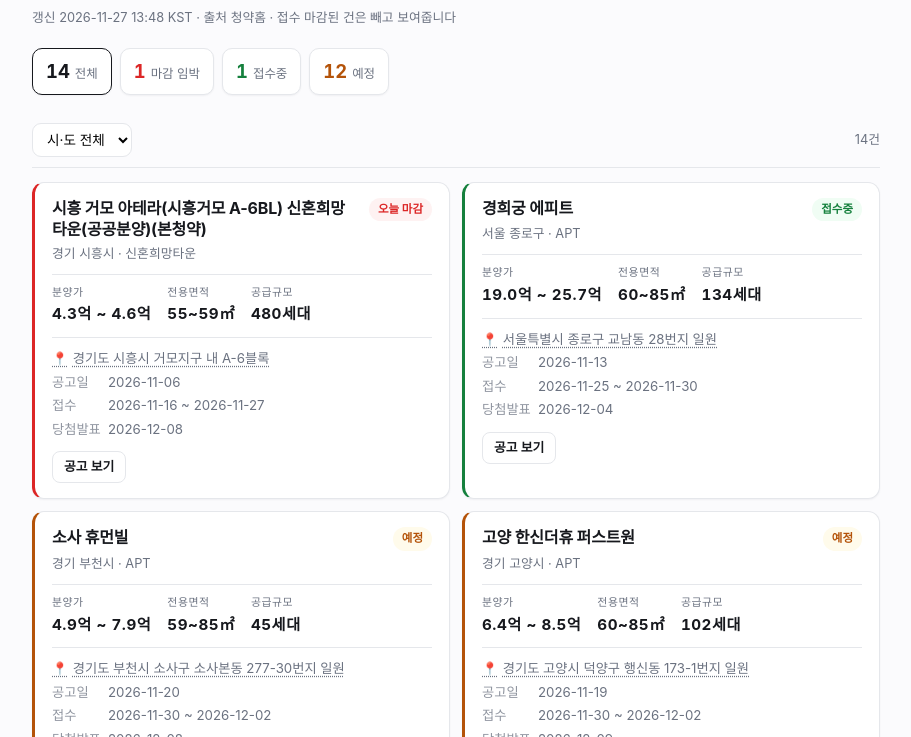
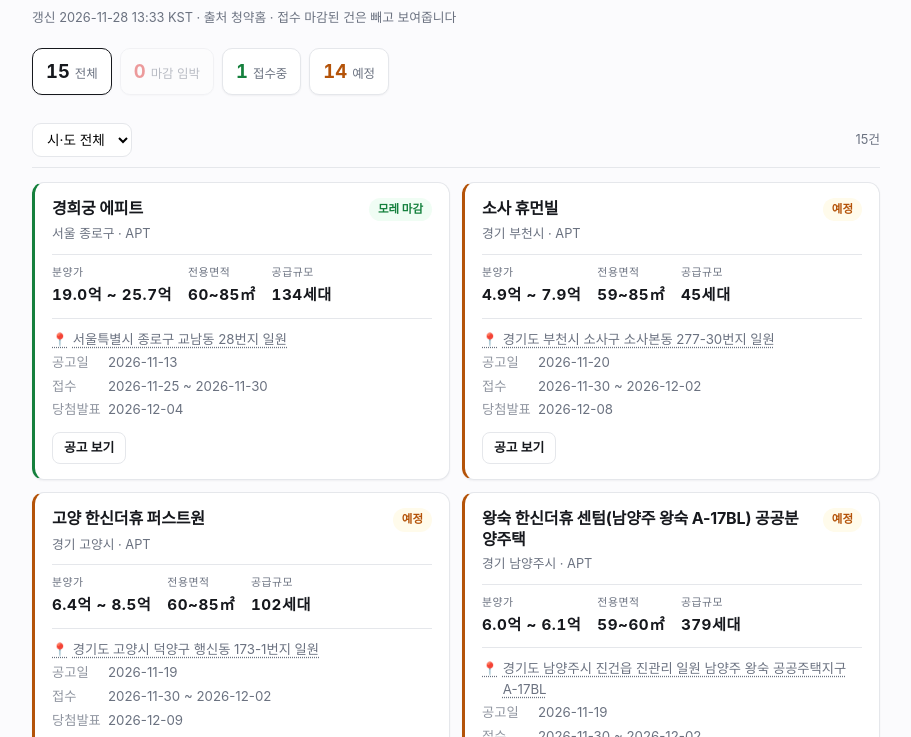
Before and after one commit to Jung-Yunho/cheongyak-alert, a plain HTML site: page docs/index.html in a window 1280 px wide. Shown: the part 63-800 px from the top of the page, without its empty margins (184-1095 px from the left). Drawn offline with Linux system fonts and the light colour scheme.

Commit message:
청약 갱신 2026-11-28 13:33

```diff
--- a/docs/index.html
+++ b/docs/index.html
@@ -117,16 +117,15 @@
 </style>
 <div class="wrap">
 <h1>청약 알림</h1>
-<div class="sub">갱신 2026-11-27 13:48 KST · 출처 청약홈 · 접수 마감된 건은 빼고 보여줍니다</div>
-<div class="stats"><button type="button" class="stat " data-status=""><b>14</b><span>전체</span></button><button type="button" class="stat s-urgent" data-status="urgent"><b>1</b><span>마감 임박</span></button><button type="button" class="stat s-open" data-status="open"><b>1</b><span>접수중</span></button><button type="button" class="stat s-soon" data-status="soon"><b>12</b><span>예정</span></button></div>
+<div class="sub">갱신 2026-11-28 13:33 KST · 출처 청약홈 · 접수 마감된 건은 빼고 보여줍니다</div>
+<div class="stats"><button type="button" class="stat " data-status=""><b>15</b><span>전체</span></button><button type="button" class="stat s-urgent" data-status="urgent"><b>0</b><span>마감 임박</span></button><button type="button" class="stat s-open" data-status="open"><b>1</b><span>접수중</span></button><button type="button" class="stat s-soon" data-status="soon"><b>14</b><span>예정</span></button></div>
 <div class="filter">
   <select id="sido"><option value="">시·도 전체</option></select>
   <select id="gugun"><option value="">시·군·구 전체</option></select>
   <span id="cnt"></span>
 </div>
 <div class="list">
-<div class="card urgent" data-status="urgent" data-sido="경기" data-gugun="시흥시"><div class="head"><div class="name">시흥 거모 아테라(시흥거모 A-6BL) 신혼희망타운(공공분양)(본청약)</div><span class="tag t-urgent">오늘 마감</span></div><div class="where">경기 시흥시 · 신혼희망타운</div><div class="key"><div>분양가<strong>4.3억 ~ 4.6억</strong></div><div>전용면적<strong>55~59㎡</strong></div><div>공급규모<strong>480세대</strong></div></div><div class="rows"><p><a class="map" href="https://map.naver.com/p/search/%EA%B2%BD%EA%B8%B0%EB%8F%84%20%EC%8B%9C%ED%9D%A5%EC%8B%9C%20%EA%B1%B0%EB%AA%A8%EC%A7%80%EA%B5%AC" target="_blank" rel="noopener" title="네이버 지도에서 보기"><span class="pin" aria-hidden="true">📍</span><span>경기도 시흥시 거모지구 내 A-6블록</span></a></p><p><span class="k">공고일</span>2026-11-06</p><p><span class="k">접수</span>2026-11-16 ~ 2026-11-27</p><p><span class="k">당첨발표</span>2026-12-08</p></div><a class="notice" href="https://www.applyhome.co.kr/ai/aia/selectAPTLttotPblancDetail.do?houseManageNo=2026820015&amp;pblancNo=2026820015" target="_blank" rel="noopener">공고 보기</a></div>
-<div class="card open" data-status="open" data-sido="서울" data-gugun="종로구"><div class="head"><div class="name">경희궁 에피트</div><span class="tag t-open">접수중</span></div><div class="where">서울 종로구 · APT</div><div class="key"><div>분양가<strong>19.0억 ~ 25.7억</strong></div><div>전용면적<strong>60~85㎡</strong></div><div>공급규모<strong>134세대</strong></div></div><div class="rows"><p><a class="map" href="https://map.naver.com/p/search/%EC%84%9C%EC%9A%B8%ED%8A%B9%EB%B3%84%EC%8B%9C%20%EC%A2%85%EB%A1%9C%EA%B5%AC%20%EA%B5%90%EB%82%A8%EB%8F%99%2028%EB%B2%88%EC%A7%80" target="_blank" rel="noopener" title="네이버 지도에서 보기"><span class="pin" aria-hidden="true">📍</span><span>서울특별시 종로구 교남동 28번지 일원</span></a></p><p><span class="k">공고일</span>2026-11-13</p><p><span class="k">접수</span>2026-11-25 ~ 2026-11-30</p><p><span class="k">당첨발표</span>2026-12-04</p></div><a class="notice" href="https://www.applyhome.co.kr/ai/aia/selectAPTLttotPblancDetail.do?houseManageNo=2026000505&amp;pblancNo=2026000505" target="_blank" rel="noopener">공고 보기</a></div>
+<div class="card open" data-status="open" data-sido="서울" data-gugun="종로구"><div class="head"><div class="name">경희궁 에피트</div><span class="tag t-open">모레 마감</span></div><div class="where">서울 종로구 · APT</div><div class="key"><div>분양가<strong>19.0억 ~ 25.7억</strong></div><div>전용면적<strong>60~85㎡</strong></div><div>공급규모<strong>134세대</strong></div></div><div class="rows"><p><a class="map" href="https://map.naver.com/p/search/%EC%84%9C%EC%9A%B8%ED%8A%B9%EB%B3%84%EC%8B%9C%20%EC%A2%85%EB%A1%9C%EA%B5%AC%20%EA%B5%90%EB%82%A8%EB%8F%99%2028%EB%B2%88%EC%A7%80" target="_blank" rel="noopener" title="네이버 지도에서 보기"><span class="pin" aria-hidden="true">📍</span><span>서울특별시 종로구 교남동 28번지 일원</span></a></p><p><span class="k">공고일</span>2026-11-13</p><p><span class="k">접수</span>2026-11-25 ~ 2026-11-30</p><p><span class="k">당첨발표</span>2026-12-04</p></div><a class="notice" href="https://www.applyhome.co.kr/ai/aia/selectAPTLttotPblancDetail.do?houseManageNo=2026000505&amp;pblancNo=2026000505" target="_blank" rel="noopener">공고 보기</a></div>
 <div class="card soon" data-status="soon" data-sido="경기" data-gugun="부천시"><div class="head"><div class="name">소사 휴먼빌</div><span class="tag t-soon">예정</span></div><div class="where">경기 부천시 · APT</div><div class="key"><div>분양가<strong>4.9억 ~ 7.9억</strong></div><div>전용면적<strong>59~85㎡</strong></div><div>공급규모<strong>45세대</strong></div></div><div class="rows"><p><a class="map" href="https://map.naver.com/p/search/%EA%B2%BD%EA%B8%B0%EB%8F%84%20%EB%B6%80%EC%B2%9C%EC%8B%9C%20%EC%86%8C%EC%82%AC%EA%B5%AC%20%EC%86%8C%EC%82%AC%EB%B3%B8%EB%8F%99%20277-30%EB%B2%88%EC%A7%80" target="_blank" rel="noopener" title="네이버 지도에서 보기"><span class="pin" aria-hidden="true">📍</span><span>경기도 부천시 소사구 소사본동 277-30번지 일원</span></a></p><p><span class="k">공고일</span>2026-11-20</p><p><span class="k">접수</span>2026-11-30 ~ 2026-12-02</p><p><span class="k">당첨발표</span>2026-12-08</p></div><a class="notice" href="https://www.applyhome.co.kr/ai/aia/selectAPTLttotPblancDetail.do?houseManageNo=2026000591&amp;pblancNo=2026000591" target="_blank" rel="noopener">공고 보기</a></div>
 <div class="card soon" data-status="soon" data-sido="경기" data-gugun="고양시"><div class="head"><div class="name">고양 한신더휴 퍼스트원</div><span class="tag t-soon">예정</span></div><div class="where">경기 고양시 · APT</div><div class="key"><div>분양가<strong>6.4억 ~ 8.5억</strong></div><div>전용면적<strong>60~85㎡</strong></div><div>공급규모<strong>102세대</strong></div></div><div class="rows"><p><a class="map" href="https://map.naver.com/p/search/%EA%B2%BD%EA%B8%B0%EB%8F%84%20%EA%B3%A0%EC%96%91%EC%8B%9C%20%EB%8D%95%EC%96%91%EA%B5%AC%20%ED%96%89%EC%8B%A0%EB%8F%99%20173-1%EB%B2%88%EC%A7%80" target="_blank" rel="noopener" title="네이버 지도에서 보기"><span class="pin" aria-hidden="true">📍</span><span>경기도 고양시 덕양구 행신동 173-1번지 일원</span></a></p><p><span class="k">공고일</span>2026-11-19</p><p><span class="k">접수</span>2026-11-30 ~ 2026-12-02</p><p><span class="k">당첨발표</span>2026-12-09</p></div><a class="notice" href="https://www.applyhome.co.kr/ai/aia/selectAPTLttotPblancDetail.do?houseManageNo=2026000585&amp;pblancNo=2026000585" target="_blank" rel="noopener">공고 보기</a></div>
 <div class="card soon" data-status="soon" data-sido="경기" data-gugun="남양주시"><div class="head"><div class="name">왕숙 한신더휴 센텀(남양주 왕숙 A-17BL) 공공분양주택</div><span class="tag t-soon">예정</span></div><div class="where">경기 남양주시 · APT</div><div class="key"><div>분양가<strong>6.0억 ~ 6.1억</strong></div><div>전용면적<strong>59~60㎡</strong></div><div>공급규모<strong>379세대</strong></div></div><div class="rows"><p><a class="map" href="https://map.naver.com/p/search/%EA%B2%BD%EA%B8%B0%EB%8F%84%20%EB%82%A8%EC%96%91%EC%A3%BC%EC%8B%9C%20%EC%A7%84%EA%B1%B4%EC%9D%8D" target="_blank" rel="noopener" title="네이버 지도에서 보기"><span class="pin" aria-hidden="true">📍</span><span>경기도 남양주시 진건읍 진관리 일원 남양주 왕숙 공공주택지구 A-17BL</span></a></p><p><span class="k">공고일</span>2026-11-19</p><p><span class="k">접수</span>2026-11-30 ~ 2026-12-02</p><p><span class="k">당첨발표</span>2026-12-08</p></div><a class="notice" href="https://www.applyhome.co.kr/ai/aia/selectAPTLttotPblancDetail.do?houseManageNo=2026000575&amp;pblancNo=2026000575" target="_blank" rel="noopener">공고 보기</a></div>
@@ -138,6 +137,8 @@
 <div class="card soon" data-status="soon" data-sido="경기" data-gugun="수원시"><div class="head"><div class="name">한화포레나 영흥숲(4차)</div><span class="tag t-soon">예정</span></div><div class="where">경기 수원시 · 무순위</div><div class="key"><div>분양가<strong>5.1억 ~ 5.8억</strong></div><div>전용면적<strong>67~69㎡</strong></div><div>공급규모<strong>2세대</strong></div></div><div class="rows"><p><a class="map" href="https://map.naver.com/p/search/%EA%B2%BD%EA%B8%B0%EB%8F%84%20%EC%88%98%EC%9B%90%EC%8B%9C%20%EC%98%81%ED%86%B5%EA%B5%AC%20%EC%9B%90%EC%B2%9C%EB%8F%99%20333-1%EB%B2%88%EC%A7%80" target="_blank" rel="noopener" title="네이버 지도에서 보기"><span class="pin" aria-hidden="true">📍</span><span>경기도 수원시 영통구 원천동 333-1번지 일원</span></a></p><p><span class="k">공고일</span>2026-11-23</p><p><span class="k">접수</span>2026-12-01 ~ 2026-12-01</p><p><span class="k">당첨발표</span>2026-12-04</p></div><a class="notice" href="https://www.applyhome.co.kr/ai/aia/selectAPTRemndrLttotPblancDetailView.do?houseManageNo=2026910302&amp;pblancNo=2026910302" target="_blank" rel="noopener">공고 보기</a></div>
 <div class="card soon" data-status="soon" data-sido="경기" data-gugun="이천시"><div class="head"><div class="name">이천 서희스타힐스 SKY (조합원 취소분)</div><span class="tag t-soon">예정</span></div><div class="where">경기 이천시 · 무순위</div><div class="key"><div>분양가<strong>6.3억 ~ 6.5억</strong></div><div>전용면적<strong>85㎡</strong></div><div>공급규모<strong>3세대</strong></div></div><div class="rows"><p><a class="map" href="https://map.naver.com/p/search/%EA%B2%BD%EA%B8%B0%EB%8F%84%20%EC%9D%B4%EC%B2%9C%EC%8B%9C%20%EC%95%88%ED%9D%A5%EB%8F%99%20279-1%EB%B2%88%EC%A7%80" target="_blank" rel="noopener" title="네이버 지도에서 보기"><span class="pin" aria-hidden="true">📍</span><span>경기도 이천시 안흥동 279-1번지 일원</span></a></p><p><span class="k">공고일</span>2026-11-23</p><p><span class="k">접수</span>2026-12-01 ~ 2026-12-01</p><p><span class="k">당첨발표</span>2026-12-04</p></div><a class="notice" href="https://www.applyhome.co.kr/ai/aia/selectAPTRemndrLttotPblancDetailView.do?houseManageNo=2026910301&amp;pblancNo=2026910301" target="_blank" rel="noopener">공고 보기</a></div>
 <div class="card soon" data-status="soon" data-sido="서울" data-gugun="동대문구"><div class="head"><div class="name">청량리 롯데캐슬 하이루체</div><span class="tag t-soon">예정</span></div><div class="where">서울 동대문구 · 불법행위 재공급</div><div class="key"><div>분양가<strong>8.2억</strong></div><div>전용면적<strong>60㎡</strong></div><div>공급규모<strong>1세대</strong></div></div><div class="rows"><p><a class="map" href="https://map.naver.com/p/search/%EC%84%9C%EC%9A%B8%ED%8A%B9%EB%B3%84%EC%8B%9C%20%EB%8F%99%EB%8C%80%EB%AC%B8%EA%B5%AC%20%EC%B2%AD%EB%9F%89%EB%A6%AC%EB%8F%99%20199%EB%B2%88%EC%A7%80" target="_blank" rel="noopener" title="네이버 지도에서 보기"><span class="pin" aria-hidden="true">📍</span><span>서울특별시 동대문구 청량리동 199번지 일원</span></a></p><p><span class="k">공고일</span>2026-11-26</p><p><span class="k">접수</span>2026-12-02 ~ 2026-12-02</p><p><span class="k">당첨발표</span>2026-12-07</p></div><a class="notice" href="https://www.applyhome.co.kr/ai/aia/selectAPTRemndrLttotPblancDetailView.do?houseManageNo=2026930047&amp;pblancNo=2026930047" target="_blank" rel="noopener">공고 보기</a></div>
+<div class="card soon" data-status="soon" data-sido="경기" data-gugun="용인시"><div class="head"><div class="name">용인반도체클러스터 동일하이빌 파크밸리 2단지(D1-2블록)</div><span class="tag t-soon">예정</span></div><div class="where">경기 용인시 · APT</div><div class="key"><div>분양가<strong>4.3억 ~ 5.7억</strong></div><div>전용면적<strong>60~85㎡</strong></div><div>공급규모<strong>661세대</strong></div></div><div class="rows"><p><a class="map" href="https://map.naver.com/p/search/%EA%B2%BD%EA%B8%B0%EB%8F%84%20%EC%9A%A9%EC%9D%B8%EC%8B%9C%20%EC%B2%98%EC%9D%B8%EA%B5%AC%20%EC%9B%90%EC%82%BC%EB%A9%B4" target="_blank" rel="noopener" title="네이버 지도에서 보기"><span class="pin" aria-hidden="true">📍</span><span>경기도 용인시 처인구 원삼면 용인 반도체 클러스터 일반산업단지 D1-2BL</span></a></p><p><span class="k">공고일</span>2026-11-27</p><p><span class="k">접수</span>2026-12-07 ~ 2026-12-10</p><p><span class="k">당첨발표</span>2026-12-16</p></div><a class="notice" href="https://www.applyhome.co.kr/ai/aia/selectAPTLttotPblancDetail.do?houseManageNo=2026000612&amp;pblancNo=2026000612" target="_blank" rel="noopener">공고 보기</a></div>
+<div class="card soon" data-status="soon" data-sido="인천" data-gugun="연수구"><div class="head"><div class="name">송도 대광로제비앙 모아엘가</div><span class="tag t-soon">예정</span></div><div class="where">인천 연수구 · APT</div><div class="key"><div>분양가<strong>8.8억 ~ 8.9억</strong></div><div>전용면적<strong>85㎡</strong></div><div>공급규모<strong>592세대</strong></div></div><div class="rows"><p><a class="map" href="https://map.naver.com/p/search/%EC%9D%B8%EC%B2%9C%EA%B4%91%EC%97%AD%EC%8B%9C%20%EC%97%B0%EC%88%98%EA%B5%AC%20%EC%86%A1%EB%8F%84%EB%8F%99" target="_blank" rel="noopener" title="네이버 지도에서 보기"><span class="pin" aria-hidden="true">📍</span><span>인천광역시 연수구 송도동 544 (송도국제도시 11공구 RC2BL)</span></a></p><p><span class="k">공고일</span>2026-11-27</p><p><span class="k">접수</span>2026-12-07 ~ 2026-12-09</p><p><span class="k">당첨발표</span>2026-12-15</p></div><a class="notice" href="https://www.applyhome.co.kr/ai/aia/selectAPTLttotPblancDetail.do?houseManageNo=2026000574&amp;pblancNo=2026000574" target="_blank" rel="noopener">공고 보기</a></div>
 <div class="card soon" data-status="soon" data-sido="경기" data-gugun="화성시"><div class="head"><div class="name">병점복합타운 주복1블록 공공분양</div><span class="tag t-soon">예정</span></div><div class="where">경기 화성시 · APT</div><div class="key"><div>분양가<strong>5.0억 ~ 6.9억</strong></div><div>전용면적<strong>62~85㎡</strong></div><div>공급규모<strong>726세대</strong></div></div><div class="rows"><p><a class="map" href="https://map.naver.com/p/search/%EA%B2%BD%EA%B8%B0%EB%8F%84%20%ED%99%94%EC%84%B1%EC%8B%9C%20%EB%B3%91%EC%A0%90%EA%B5%AC%20%EB%B3%91%EC%A0%90%EB%8F%99" target="_blank" rel="noopener" title="네이버 지도에서 보기"><span class="pin" aria-hidden="true">📍</span><span>경기도 화성시 병점구 병점동, 진안동 일원 병점복합타운 내 주복1블록</span></a></p><p><span class="k">공고일</span>2026-11-26</p><p><span class="k">접수</span>2026-12-07 ~ 2026-12-10</p><p><span class="k">당첨발표</span>2026-12-23</p></div><a class="notice" href="https://www.applyhome.co.kr/ai/aia/selectAPTLttotPblancDetail.do?houseManageNo=2026000611&amp;pblancNo=2026000611" target="_blank" rel="noopener">공고 보기</a></div>
 </div>
 </div>
```
Also changed, not shown: seen.txt.
